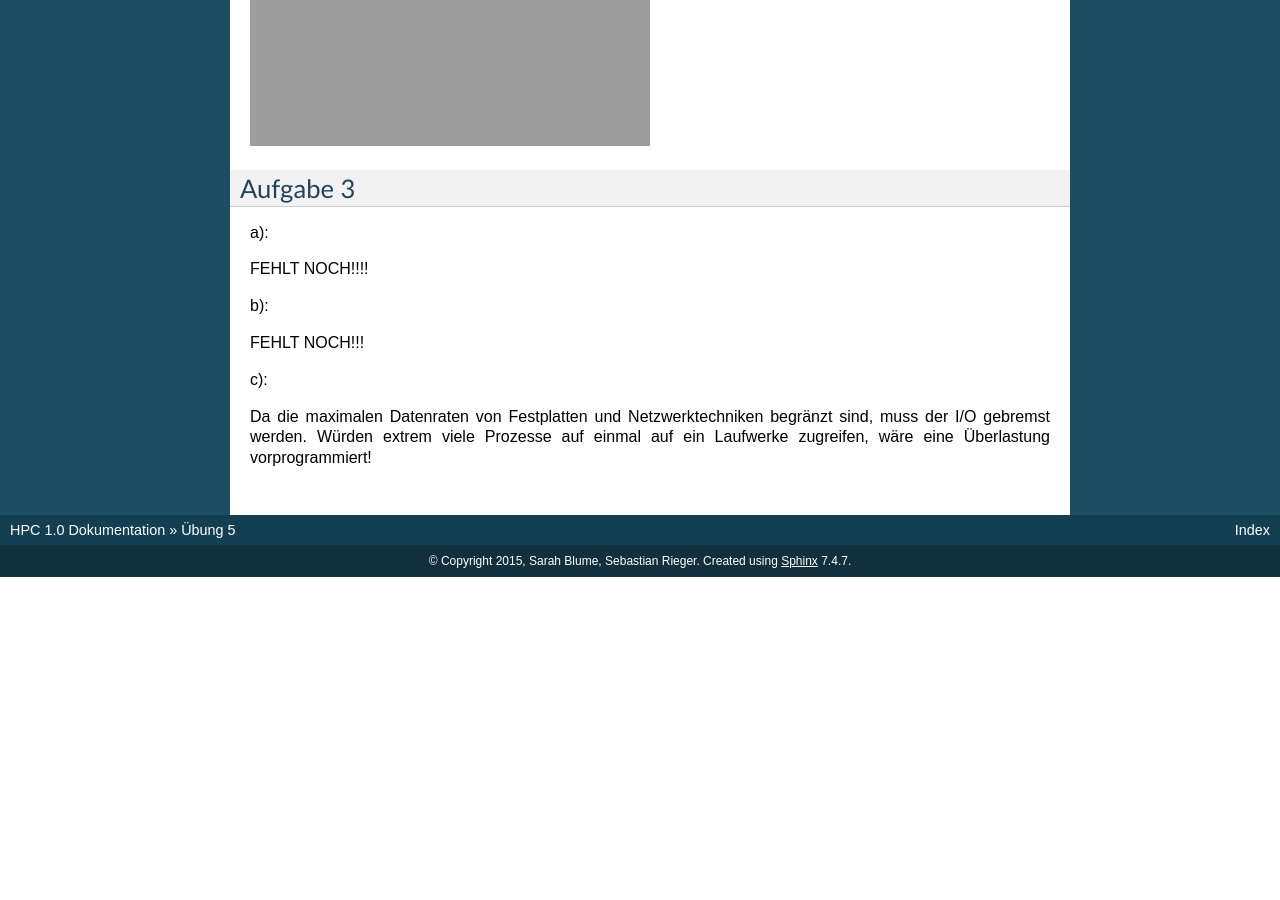
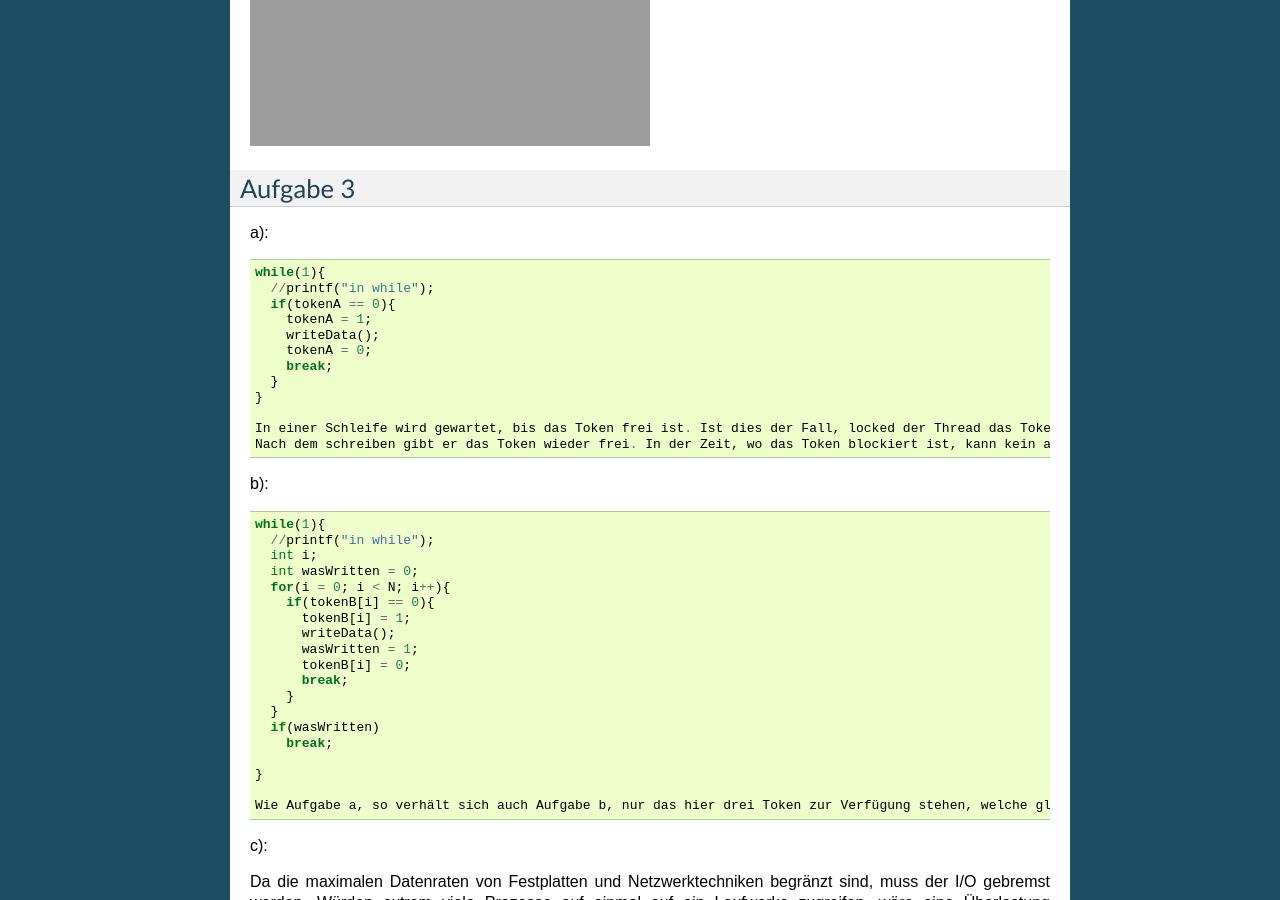
Before and after one commit to ajdf24/HPC_Uebungen, a Sphinx documentation site: the page built from OpenMP/Loesungen/source/Uebung5.rst, in a window 1280 px wide and 900 px high, scrolled down 3007 px. Built offline with Sphinx 7.4.7, drawn with Linux system fonts in a browser that asks for light colours; before the commit the page ends 3584 px from its top, so only the background shows below that.

Commit message:
Aufgabenblatt 5 fertig!

```diff
--- a/OpenMP/Loesungen/source/Uebung5.rst
+++ b/OpenMP/Loesungen/source/Uebung5.rst
@@ -146,12 +146,42 @@ Aufgabe 3
 =========
 a)::
 
-FEHLT NOCH!!!!
+  while(1){
+    //printf("in while");
+    if(tokenA == 0){
+      tokenA = 1;
+      writeData();
+      tokenA = 0;
+      break;
+    }
+  }
+
+  In einer Schleife wird gewartet, bis das Token frei ist. Ist dies der Fall, locked der Thread das Token und schreibt.
+  Nach dem schreiben gibt er das Token wieder frei. In der Zeit, wo das Token blockiert ist, kann kein anderer Thread schreiben.
+
 
 b)::
 
 
-FEHLT NOCH!!!
+  while(1){
+    //printf("in while");
+    int i;
+    int wasWritten = 0;
+    for(i = 0; i < N; i++){
+      if(tokenB[i] == 0){
+        tokenB[i] = 1;
+        writeData();
+        wasWritten = 1;
+        tokenB[i] = 0;
+        break;
+      }
+    }
+    if(wasWritten)
+      break;
+
+  }
+
+  Wie Aufgabe a, so verhält sich auch Aufgabe b, nur das hier drei Token zur Verfügung stehen, welche gleichzeitig allokiert werden können.
 
 c)::
 
```
